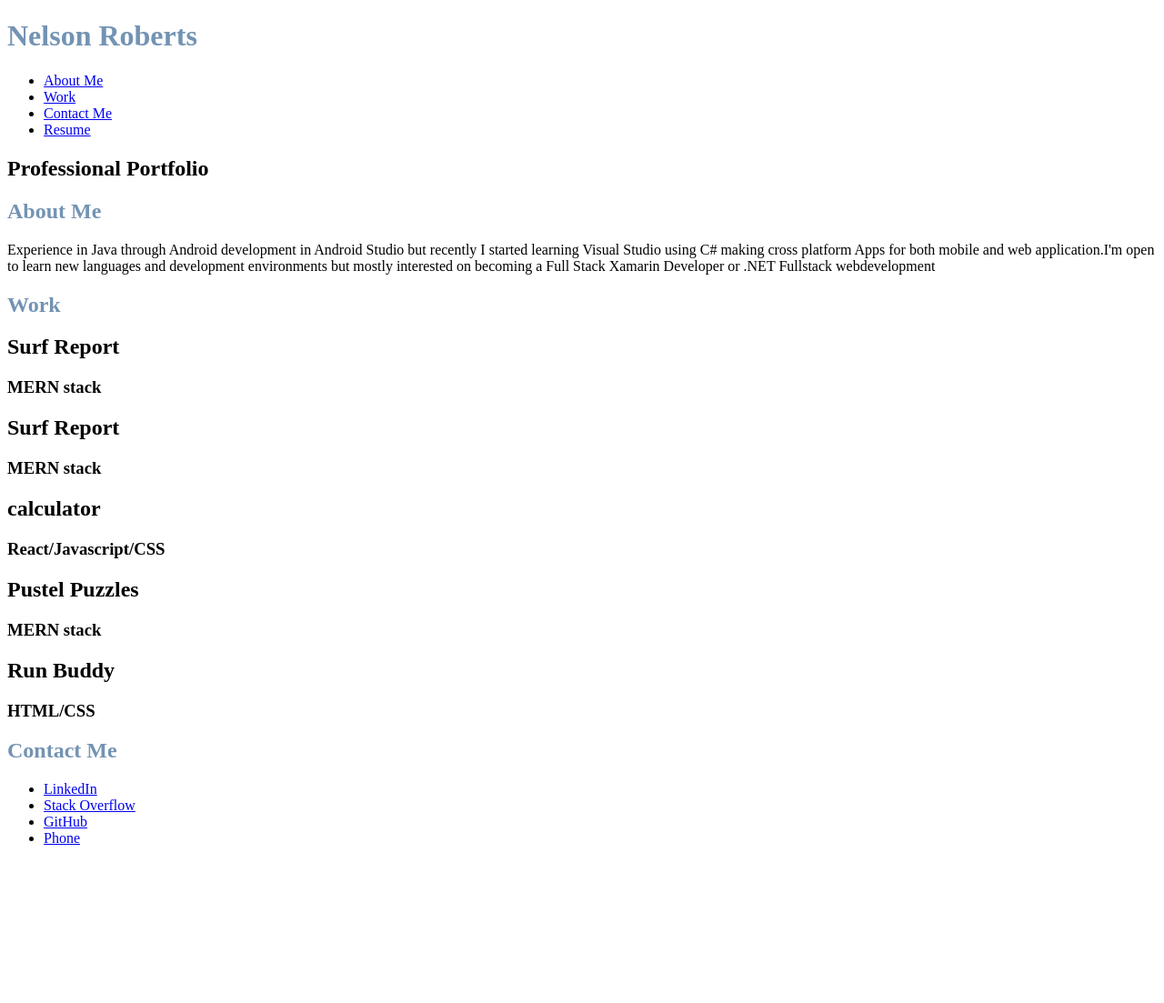
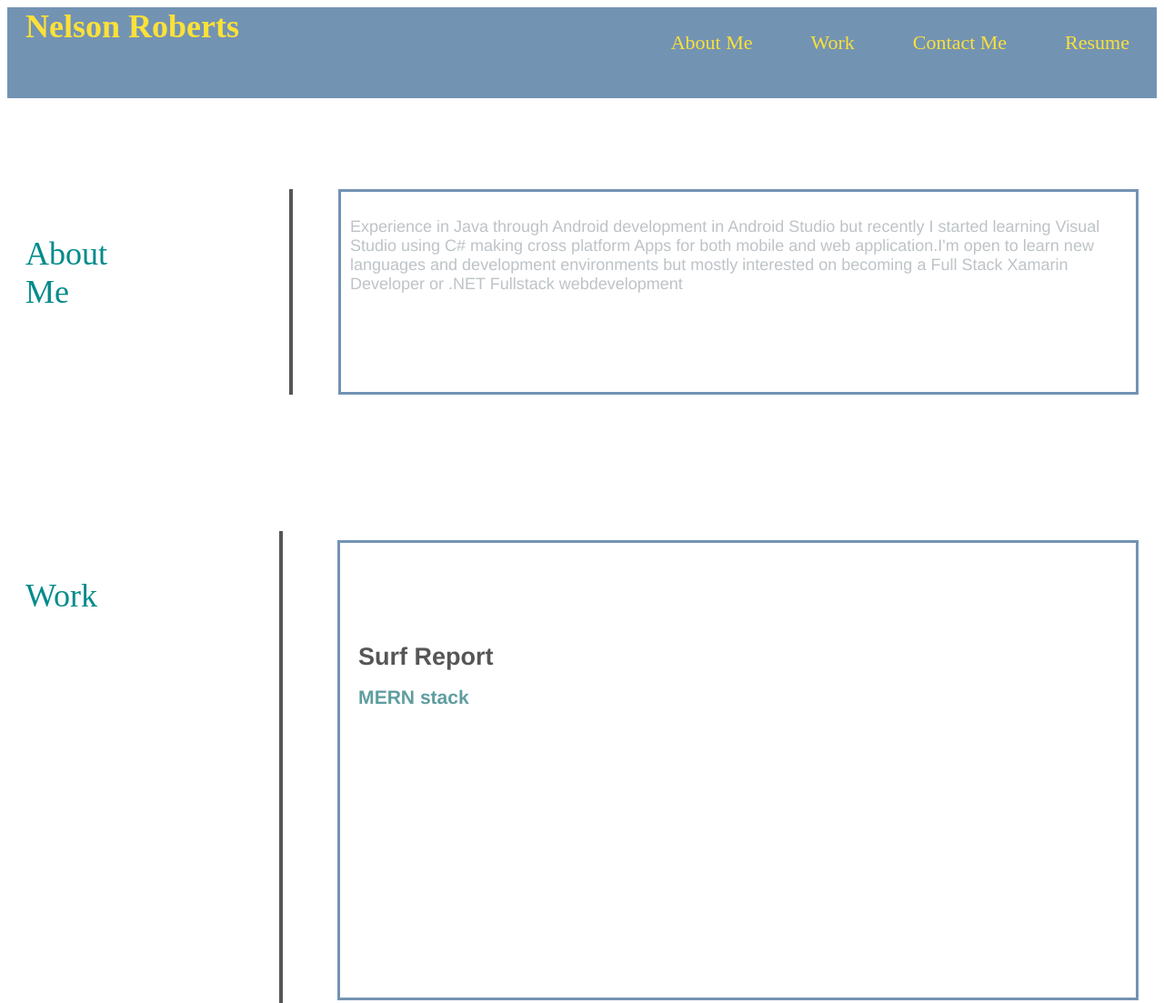
Before and after one commit to nelsonRoberts1968/professionalportfolio, a plain HTML site: page index.html in a window 1280 px wide. Shown: the top 1103 px of the page at 91% size. Before the commit the page ends 947 px from the top, so only its background shows below. Drawn offline with Linux system fonts and the light colour scheme.

Commit message:
completed main page layout

```diff
--- a/assets/css/styles.css
+++ b/assets/css/styles.css
@@ -1,10 +1,230 @@
-.section-title{
-    color:#7393B3;
-}
-.top-nav{
+
+header{
+    background-color: #7393b3;
+    height: 100px;
 
 }
+ body header h1{
+  font-weight: bold;
+  font-size: 36px;
+  color: #fce138;
+  padding-top: 50px;
+  display: inline;
+}
 
-.subtitle{
+header a {
+    color: #fce138;
+    text-decoration: none;
+}
 
+header nav {
+  float: right;
+  margin: 10px 0;
 }
+header nav ul li {
+  display: inline;
+}
+header nav ul li a {
+  margin: 20px 30px;
+  font-weight: lighter;
+  font-size: 22px;
+}
+
+body h1 {
+  color:darkcyan;
+  font-weight: normal;
+  font-size: 36px;
+  padding: 20px;
+}
+body h2 {
+  color: #565656;
+  float: right;
+}
+/*about me section flex box*/
+.about-me {
+  display: flex;
+  flex-direction: row;
+}
+.title {
+  min-height: 200px;
+  margin-top: 100px;
+  display: inline;
+}
+
+.about-me .paragraph {
+  padding: 10px 20px 10px 10px;
+  border: solid 3px #7393b3;
+  flex-grow: 1;
+  color: #bdc3c7;
+  margin-left: 50px;
+  margin-right: 20px;
+  margin-top: 100px;
+  min-height: 200px;
+  font-size: large;
+  font-family: Helvetica, Arial, sans-serif;
+}
+.about-divider {
+  border: 2px solid #565656;
+  margin-left: 180px;
+  min-height: 200px;
+  margin-top: 100px;
+}
+/*work section diver and contect flexbox*/
+.work-section {
+  display: flex;
+  flex-direction: row;
+  margin-top: 150px;
+}
+.work-devider {
+  border: 2px solid #565656;
+  margin-left: 180px;
+  min-height: 500px;
+}
+
+.projects {
+  padding: 10px 20px 10px 10px;
+  /* border: solid 3px #7393b3; */
+  flex-grow: 1;
+  color: #bdc3c7;
+  margin-left: 50px;
+  min-height: 200px;
+  font-size: large;
+  font-family: Helvetica, Arial, sans-serif;
+}
+
+.work-subsection {
+  display: flex;
+  color: cadetblue;
+  flex-direction: column;
+}
+.surf-section .surf {
+  min-height: 500px;
+  margin-bottom: 10px;
+  border: solid 3px #7393b3;
+}
+.surf h2 {
+  position: absolute;
+  bottom: 40px;
+  padding-left: 20px;
+}
+.surf h3 {
+  position: absolute;
+  padding-left: 20px;
+  bottom: 0;
+}
+.group-stack {
+  min-height: 500px;
+  margin-bottom: 10px;
+  border: solid 3px #7393b3;
+}
+/* led and calculator flexbox sectio*/
+.led-cal {
+  display: flex;
+  flex-direction: row;
+  margin-top: 10px;
+  margin-bottom: 10px;
+  min-height: 240px;
+}
+.led {
+  flex-grow: 1;
+  margin: 5px;
+  position: relative;
+}
+.led h2 {
+  position: absolute;
+  bottom: 40px;
+  padding-left: 20px;
+}
+.led h3 {
+  position: absolute;
+  padding-left: 20px;
+  bottom: 0;
+}
+
+.calc {
+  flex-grow: 1;
+  margin: 5px;
+  position: relative;
+}
+.calc h3 {
+  position: absolute;
+  padding-left: 20px;
+  bottom: 0;
+}
+.calc h2 {
+  position: absolute;
+  bottom: 40px;
+  padding-left: 20px;
+}
+/* puzzle and run flexbox section*/
+.puzzle-run {
+  display: flex;
+  flex-direction: row;
+  min-height: 240px;
+}
+.puzzles {
+  flex-grow: 1;
+  margin: 5px;
+  position: relative;
+}
+.run {
+  flex-grow: 1;
+  margin: 5px;
+  position: relative;
+}
+.run h3 {
+  position: absolute;
+  padding-left: 20px;
+  bottom: 0;
+}
+.run h2 {
+  position: absolute;
+  bottom: 40px;
+  padding-left: 20px;
+}
+.puzzles h3 {
+  position: absolute;
+  padding-left: 20px;
+  bottom: 0;
+}
+.puzzles h2 {
+  position: absolute;
+  bottom: 40px;
+  padding-left: 20px;
+}
+
+.contact-section {
+  display: flex;
+  flex-direction: row;
+  background-color:#7393b3;
+  margin-top: 75px;
+  padding: 20px;
+}
+.contact-section .contact-label h1{
+    color: #fce138;
+}
+.contact-devider {
+  border: 2px solid #565656;
+  margin-left: 70px;
+  min-height: 100px;
+}
+.contact-items li {
+  display: inline;
+}
+/*My contact flexbox*/
+
+.contact-items ul li a {
+  margin: 0 30px;
+  font-weight: lighter;
+  padding-top: 40px;
+  font-size: 22px;
+}
+.contact-items a {
+    color: #fce138;
+    text-decoration: none;
+    text-justify: center;
+}
+.work-subsection div {
+  border: solid 2px #7393b3;
+  min-height: 100px;
+}
--- a/index.html
+++ b/index.html
@@ -9,11 +9,10 @@
 
 <body>
     <!--navigation bar-->
-    <header class = "page-header">
-        <h1 class = "section-title" >Nelson Roberts</h1>
+    <header>
+        <h1>Nelson Roberts</h1>
         <nav>
-            <!--Unordered List Elemet-->
-            <ul class = "top-nav">
+            <ul>
                 <!--List Item-->
                 <li>
                     <!--Anchor Element-->
@@ -32,24 +31,24 @@
         </nav>
     </header>
     <!--Subtitle Section-->
-    <section>
-        <h2 class ="subtitle">Professional Portfolio </h2>
-    </section>
+    <!-- <section class="portfolio-title">
+        <h2>Professional Portfolio </h2>
+    </section> -->
     <!--About me section-->
-    <section>
+    <section class="about-me">
         <!--About me section title-->
-        <div>
-            <h1 class = "section-title">
+        <div class="title">
+            <h1>
                 About Me
             </h1>
         </div>
         <!--About me section partion -->
-        <div>
+        <div class ="about-divider">
 
         </div>
         <!--About me section Paragraph-->
-        <div>
-            <p class="">
+        <div class ="about-me paragraph">
+            <p>
                 Experience in Java through Android development in Android Studio but recently I started learning Visual
                 Studio using C# making cross platform Apps for both mobile and web application.I'm open to learn new
                 languages and development environments but mostly interested on becoming a Full Stack Xamarin Developer
@@ -59,65 +58,73 @@
 
     </section>
     <!--My work section-->
-    <section>
+    <section class="work-section">
         <!--My work title section-->
-        <div>
-            <h1 class = "section-title">Work</h1>
+        <div class ="work-title">
+            <h1>Work</h1>
         </div>
         <!--My work section partition simple vertical view-->
 
-        <div>
+        <div class="work-devider">
 
         </div>
+        <div class="projects">
         <!--My work resume section-->
-        <section>
+        <section class="work-subsection">
             <!--Surf report section-->
-            <h2>Surf Report</h2>
-            <h3>MERN stack</h3>
-            <div>
-
-            </div>
-            <!--LED Wall section-->
-            <div>
+            <section class="surf-section">
+            <div class="surf">
                 <h2>Surf Report</h2>
                 <h3>MERN stack</h3>
-
+            </div>
+            </section>
+            <section class="group-stack">
+            <!--LED Wall section-->
+            <section class="led-cal">
+            <div class="led">
+                <h2>LED Wall</h2>
+                <h3>Node/IoT</h3>
             </div>
             <!--calculator-->
-            <div>
-                <h2>calculator</h2>
+            <div class="calc">
+                <h2>Calculator</h2>
                 <h3>React/Javascript/CSS</h3>
-
             </div>
+            </section>
+            <section class="puzzle-run">
             <!--Pastel puzzles section-->
-            <div>
+            <div class="puzzles">
                 <h2>Pustel Puzzles</h2>
                 <h3>MERN stack</h3>
 
             </div>
             <!--Run Buddy section-->
-            <div>
+            <div class ="run">
                 <h2>Run Buddy</h2>
                 <h3>HTML/CSS</h3>
             </div>
+            </section>
+            </section>
 
         </section>
+
+    </div>
     </section>
     <!--My contact section-->
-    <section>
+    <section class="contact-section">
         <!--Contact me title-->
-        <div>
-            <h1 class = "section-title">
+        <div class="contact-label">
+            <h1>
                 Contact Me
             </h1>
         </div>
         <!--contact me psrtition simple vertical line-->
-        <div>
+        <div class="contact-devider">
 
         </div>
         <!--Contact info/email phone etc -->
-        <div>
-            <ul class = "contact-">
+        <div class = "contact-items">
+            <ul>
                 <!--Contact list list items-->
                 <li>
                     <!--Anchor Element-->
```
